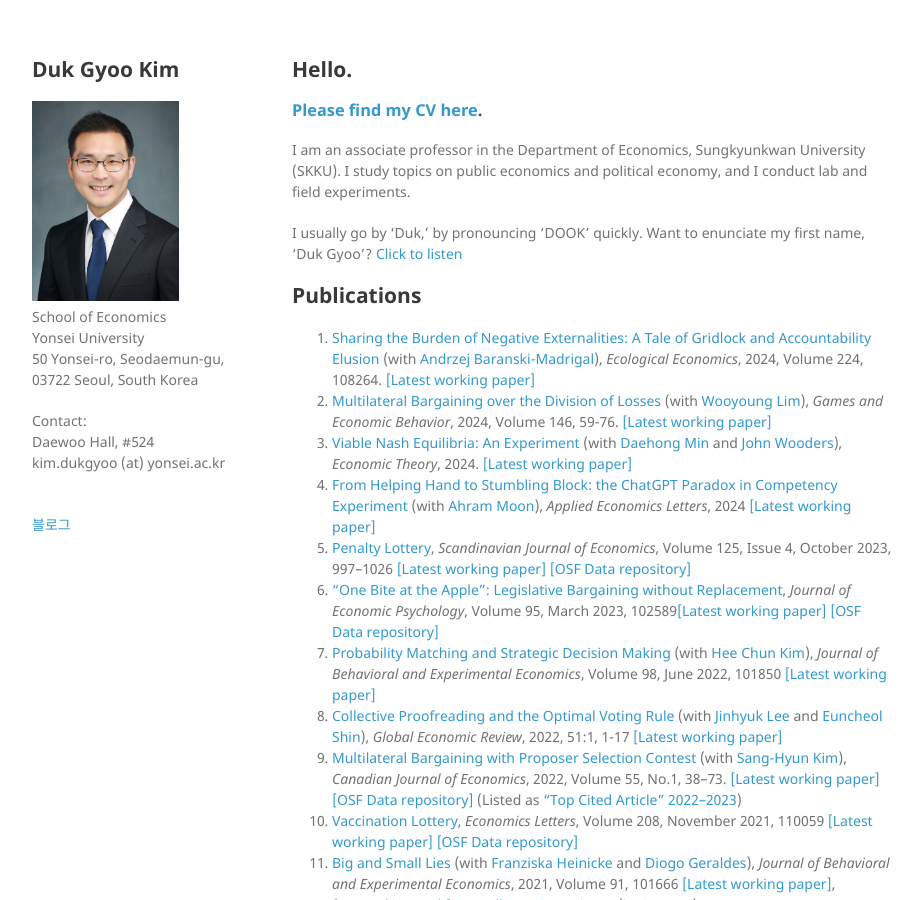
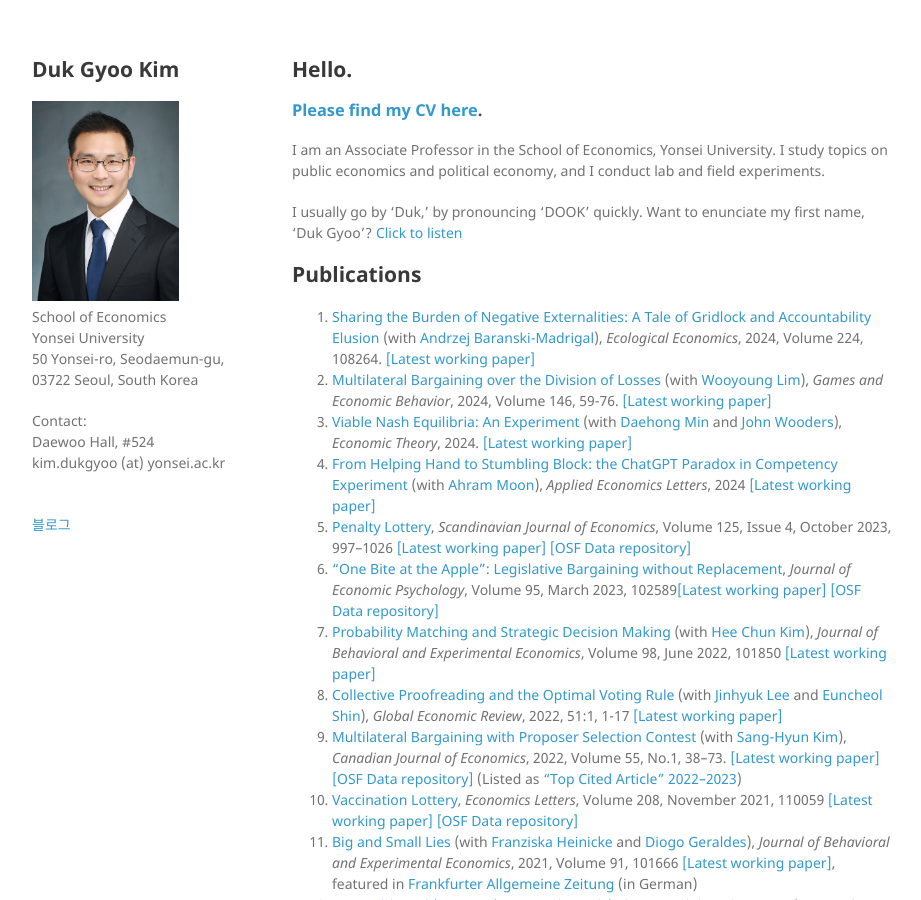
Before and after one commit to kimdukgyoo/kimdukgyoo.github.io, a Jekyll site: the page built from index.md, in a window 1280 px wide and 900 px high. Shown: the whole window, without its empty margins (178-1099 px from the left). Built offline with Jekyll 4.4.1, drawn with Linux system fonts in a browser that asks for light colours; our own code applies the rules of GitHub Pages for plain Markdown files.

Commit message:
Update index.md

```diff
--- a/index.md
+++ b/index.md
@@ -3,7 +3,7 @@
 
 ### <a href="https://kimdukgyoo.github.io/PDFfiles/CV-DukGyooKim.pdf" target="_blank">Please find my CV here</a>.
 
-I am an associate professor in the Department of Economics, Sungkyunkwan University (SKKU). I study topics on public economics and political economy, and I conduct lab and field experiments.
+I am an Associate Professor in the School of Economics, Yonsei University. I study topics on public economics and political economy, and I conduct lab and field experiments.
 
 I usually go by 'Duk,' by pronouncing 'DOOK' quickly. Want to enunciate my first name, 'Duk Gyoo'?  <a href="/howtopronouncemyname.mp3" target="_blank">Click to listen</a>
 
```
